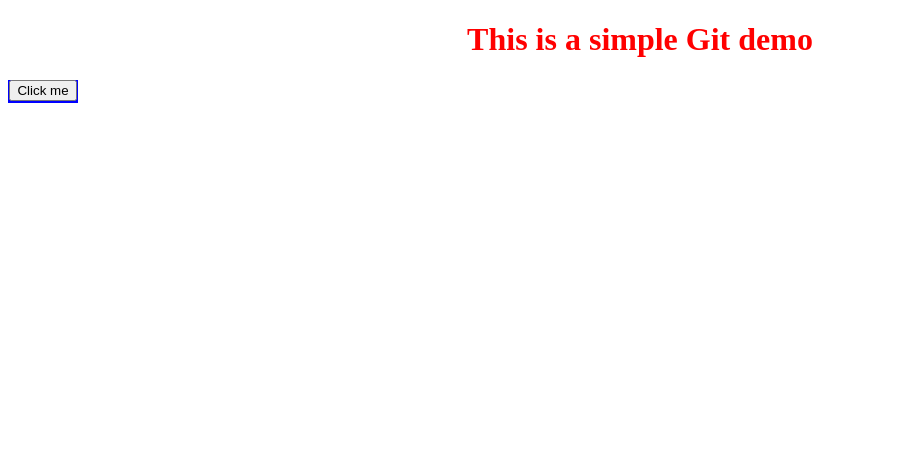
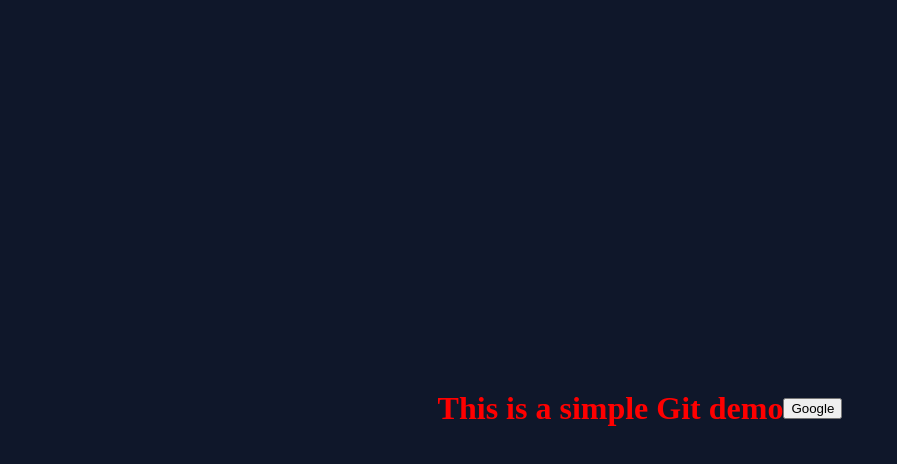
Before and after one commit to udaycollagebwu-debug/Git-demo, a plain HTML site: page index.html in a window 1280 px wide. Shown: the whole page, without its empty margins (0-897 px from the left). Drawn offline with Linux system fonts and the light colour scheme.

Commit message:
add a google ancar tag

```diff
--- a/index.html
+++ b/index.html
@@ -10,7 +10,9 @@
     <h1>This is a simple Git demo</h1>
     <div>
         <div class="google">
-          <a href="https://www.google.com/" target="_blank"><button>Click me</button></a>
+          <a href="https://www.google.com/" target="_blank">
+            <button class="buton">Google</button>
+        </a>
         </div>
     </div>
 </body>
--- a/style.css
+++ b/style.css
@@ -1,12 +1,27 @@
+body {
+    display: flex;
+    justify-content: center;
+    align-items: center;
+    height: 100vh;
+    background: #0f172a;
+}
 h1{
    text-align: center;
     color: red;
 }
-.google{
-    background-color: blue;
-    height: 23px;
-    width: 70px;
-    display: flex;
-    justify-content: center;
-    margin-top: 20px;
+.boton{
+    padding: 15px 35px;
+    font-size: 18px;
+    color: white;
+    background: linear-gradient(45deg, #3b82f6, #06b6d4);
+    border: none;
+    border-radius: 30px;
+    cursor: pointer;
+    transition: all 0.3s ease;
+    box-shadow: 0 5px 15px rgba(0,0,0,0.3);
 }
+.boton:hover{
+    background: linear-gradient(45deg, #06b6d4, #3b82f6);
+    transform: translateY(-5px);
+    box-shadow: 0 10px 20px rgba(0,0,0,0.4);
+}
```
